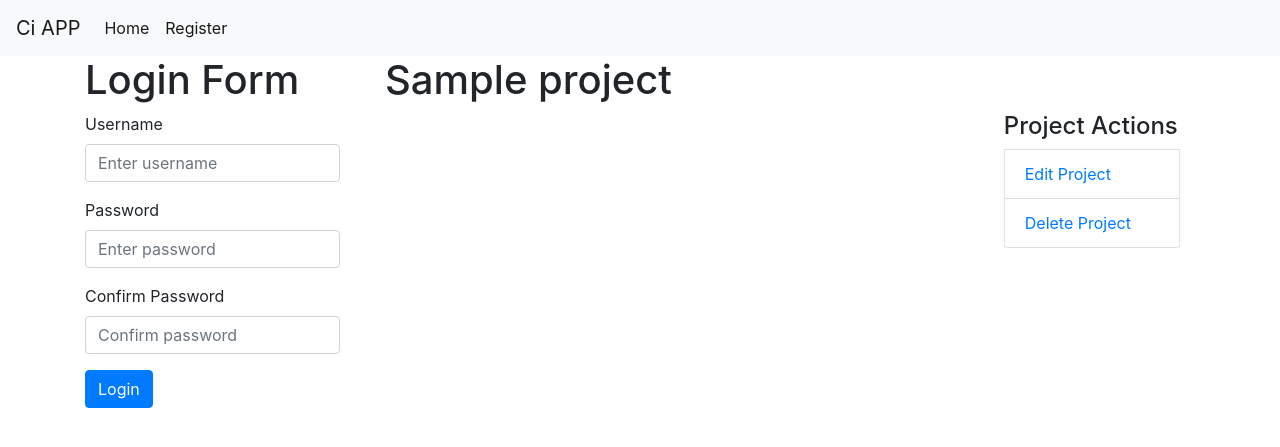
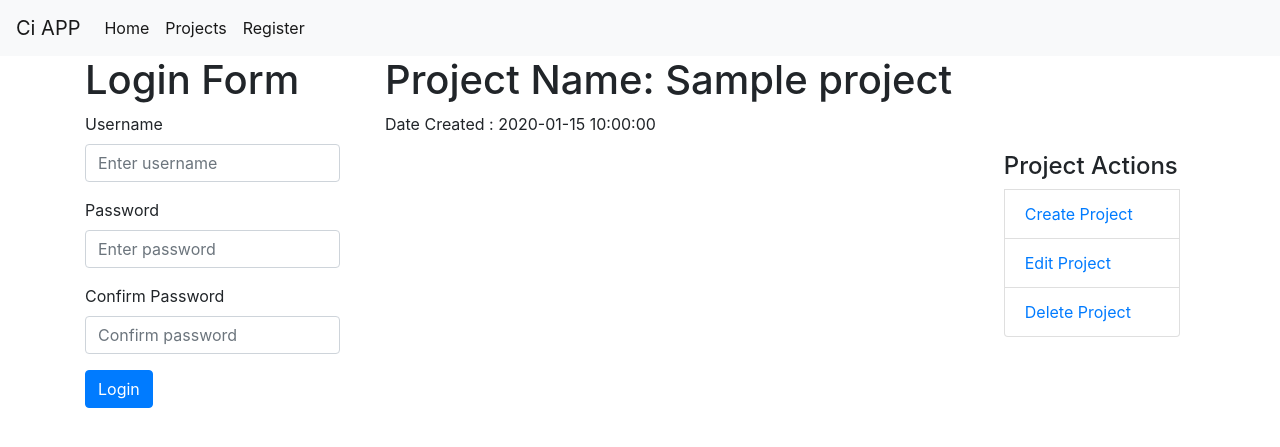
Before and after one commit to sreeshma-sooraj/ci, a CodeIgniter app: page /ci/projects/display/1 in a window 1280 px wide. Shown: the top 447 px of the page. Run offline with CodeIgniter, Linux system fonts and the light colour scheme; tables that the repository leaves empty or names only in its code hold one stand-in row (values such as "Sample post").

Commit message:
lesson66:  Displaying specific projects part #3

```diff
--- a/application/views/layouts/main.php
+++ b/application/views/layouts/main.php
@@ -22,6 +22,9 @@
       <li class="nav-item active">
         <a class="nav-link" href="<?php echo base_url(); ?>">Home <span class="sr-only">(current)</span></a>
 
+      </li>
+      <li class="nav-item active">
+      <a class="nav-link" href="<?php echo base_url(); ?>projects/index">Projects<span class="sr-only">(current)</span></a>
       </li>
       <li class="nav-item active">
       <a class="nav-link" href="<?php echo base_url(); ?>users/register">Register<span class="sr-only">(current)</span></a>
--- a/application/views/projects/display.php
+++ b/application/views/projects/display.php
@@ -2,7 +2,8 @@
 <div class="row">
 <div class="col-sm-9">
 
-<h1><?php echo $project_data->project_name; ?></h1>
+<h1>Project Name: <?php echo $project_data->project_name; ?></h1>
+<p>Date Created : <?php echo $project_data->date_created; ?></p>
 </div>
 </div>
 
@@ -12,7 +13,7 @@
 <div class="col-sm-3 ">
 <ul class="list-group">
     <h4>Project Actions</h4>
-
+<li class="list-group-item"><a href="">Create Project</a></li>
    <li class="list-group-item"><a href="">Edit Project</a></li>
    <li class="list-group-item"><a href="">Delete Project</a></li>
 </ul>
```
